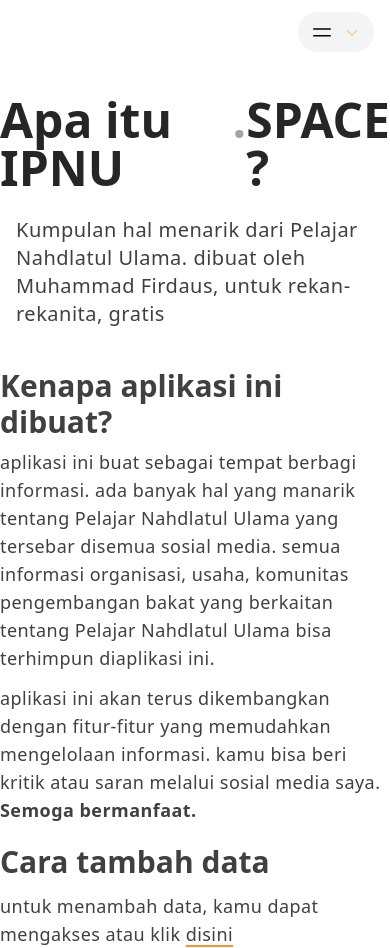
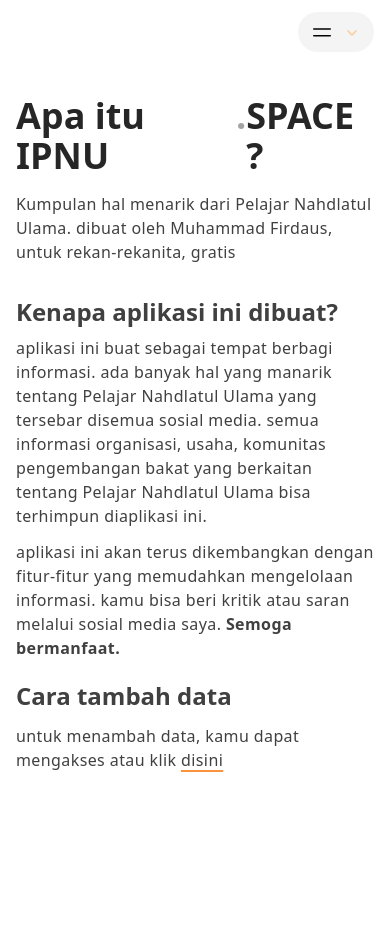
Before and after one commit to mdaushi/ipnuspace, a Nuxt app: page /about in a window 390 px wide. After the commit the page ends 844 px from the top, so only its background shows below. Built offline with nearby package versions, Linux system fonts and the light colour scheme.

Commit message:
cleaning css mobile

```diff
--- a/components/AppContent.vue
+++ b/components/AppContent.vue
@@ -1,9 +1,9 @@
 <template>
-  <div class="px-4 md:px-0 mt-2 grid grid-cols-1 gap-4 md:grid-cols-2">
+  <div class="md:px-0 mt-2 grid grid-cols-1 gap-4 md:grid-cols-2">
     <div
       v-for="col in contents"
       :key="col"
-      class="flex h-full flex-col space-y-2 rounded-xl border border-neutral-200 p-4 transition-all ease-in-out @hover:cursor-pointer hover:border-teal-600 hover:bg-neutral-50 dark:border-neutral-700 dark:hover:bg-neutral-900"
+      class="flex h-full flex-col space-y-2 rounded-xl border border-neutral-200 p-4 transition-all ease-in-out @hover:cursor-pointer hover:border-teal-600 hover:bg-neutral-50"
       href="https://www.figma.com/community/plugin/1125115259670703238"
       target="_blank"
       rel="noreferrer"
@@ -12,12 +12,11 @@
         <!-- img -->
       </div>
       <div class="flex h-full w-full flex-col justify-start">
-        <headline
-          class="text-md mr-2 block font-bold text-neutral-700 dark:text-neutral-200"
-          >{{ col.nama }}</headline
-        >
+        <headline class="text-md mr-2 block font-bold text-neutral-700">{{
+          col.nama
+        }}</headline>
         <p
-          class="block h-max text-sm leading-relaxed tracking-wide text-neutral-500 dark:text-neutral-400 md:text-base"
+          class="block h-max text-sm leading-relaxed tracking-wide text-neutral-500 md:text-base"
         >
           {{ col.deskripsi }}
         </p>
@@ -30,7 +29,7 @@
             :href="col.facebook"
             target="_blank"
             rel="noreferrer"
-            class="flex w-max items-center justify-center rounded-full border border-teal-200 bg-teal-50 px-3 py-1 font-mono text-xs font-normal uppercase leading-tight text-teal-700 hover:cursor-pointer dark:border-teal-900 dark:bg-teal-900/30 dark:text-teal-200"
+            class="flex w-max items-center justify-center rounded-full border border-teal-200 bg-teal-50 px-3 py-1 font-mono text-xs font-normal uppercase leading-tight text-teal-700 hover:cursor-pointer"
           >
             <svg
               xmlns="http://www.w3.org/2000/svg"
@@ -53,7 +52,7 @@
             :href="col.instagram"
             target="_blank"
             rel="noreferrer"
-            class="flex w-max items-center justify-center rounded-full border border-red-200 bg-red-50 px-3 py-1 font-mono text-xs font-normal uppercase leading-tight text-red-700 hover:cursor-pointer dark:border-red-900 dark:bg-red-900/30 dark:text-red-200"
+            class="flex w-max items-center justify-center rounded-full border border-red-200 bg-red-50 px-3 py-1 font-mono text-xs font-normal uppercase leading-tight text-red-700 hover:cursor-pointer"
           >
             <svg
               xmlns="http://www.w3.org/2000/svg"
@@ -76,7 +75,7 @@
             :href="col.website"
             target="_blank"
             rel="noreferrer"
-            class="flex w-max items-center justify-center rounded-full border border-cyan-200 bg-cyan-50 px-3 py-1 font-mono text-xs font-normal uppercase leading-tight text-cyan-700 hover:cursor-pointer dark:border-cyan-900 dark:bg-cyan-900/30 dark:text-cyan-200"
+            class="flex w-max items-center justify-center rounded-full border border-cyan-200 bg-cyan-50 px-3 py-1 font-mono text-xs font-normal uppercase leading-tight text-cyan-700 hover:cursor-pointer"
           >
             <svg
               xmlns="http://www.w3.org/2000/svg"
@@ -96,9 +95,9 @@
         </div>
 
         <!-- kategori -->
-        <div>
+        <div class="hidden md:inline">
           <div
-            class="flex w-max items-center justify-center rounded-lg border px-3 py-1 font-mono text-xs font-normal uppercase leading-tight border border-zinc-200 bg-zinc-50 text-zinc-700 dark:border-zinc-900 dark:bg-zinc-900/30 dark:text-zinc-200"
+            class="flex w-max items-center justify-center rounded-lg border px-3 py-1 font-mono text-xs font-normal uppercase leading-tight border border-zinc-200 bg-zinc-50 text-zinc-700"
           >
             {{ col.kategori }}
           </div>
--- a/components/AppHeader.vue
+++ b/components/AppHeader.vue
@@ -1,6 +1,6 @@
 <template>
   <div class="fixed top-0 z-50 w-full">
-    <div as="nav" class="bg-white dark:bg-black">
+    <div as="nav" class="bg-white">
       <div class="mx-auto max-w-7xl px-4 sm:px-6 lg:px-8">
         <div class="flex h-16 items-center justify-between">
           <div class="flex w-full items-center justify-between">
--- a/components/AppHero.vue
+++ b/components/AppHero.vue
@@ -1,15 +1,14 @@
 <template>
   <h1
-    class="flex w-full justify-center pt-12 text-5xl font-black text-neutral-800 dark:text-neutral-200"
+    class="flex w-full justify-center pt-12 text-4xl md:text-5xl font-black text-neutral-800"
   >
-    {{ beforeTitle }} IPNU<span class="text-neutral-400 dark:text-neutral-600"
-      >.</span
-    >SPACE {{ afterTitle }}
+    {{ beforeTitle }} IPNU<span class="text-neutral-400">.</span>SPACE
+    {{ afterTitle }}
   </h1>
   <div class="mx-auto max-w-3xl">
-    <div class="flex w-full justify-center py-6 px-4 sm:px-6 lg:px-8">
+    <div class="flex w-full justify-center py-4 sm:px-6 lg:px-8">
       <h2
-        class="text-left text-xl tracking-wide text-neutral-700 dark:text-neutral-300 md:text-center"
+        class="text-left text-md md:text-xl tracking-wide text-neutral-700 md:text-center"
       >
         <span v-html="description"></span>
       </h2>
--- a/components/FilterComponent.vue
+++ b/components/FilterComponent.vue
@@ -1,5 +1,5 @@
 <template>
-  <div class="mt-4 grid grid-cols-1 items-center gap-4 md:grid-cols-2">
+  <div class="mt-4 mb-4 grid grid-cols-1 items-center gap-4 md:grid-cols-2">
     <div>
       <FilterSelect></FilterSelect>
     </div>
--- a/components/FilterSelect.vue
+++ b/components/FilterSelect.vue
@@ -1,5 +1,5 @@
 <template>
-  <div class="w-72">
+  <div class="w-auto">
     <Listbox v-model="selectedPerson" @click="selectedFilter">
       <div class="relative mt-1">
         <ListboxButton
--- a/pages/about.vue
+++ b/pages/about.vue
@@ -1,5 +1,5 @@
 <template>
-  <div>
+  <div class="px-4">
     <main class="mx-auto mt-12 h-full w-full max-w-5xl justify-center">
       <div>
         <AppHero
@@ -8,17 +8,17 @@
           :description="description"
         ></AppHero>
         <div class="mt-4">
-          <h1 class="text-3xl font-black text-neutral-700">
+          <h1 class="text-2xl md:text-3xl font-black text-neutral-700">
             Kenapa aplikasi ini dibuat?
           </h1>
-          <p class="mt-2 text-left text-lg tracking-wide text-neutral-700">
+          <p class="mt-2 text-left md:text-lg tracking-wide text-neutral-700">
             aplikasi ini buat sebagai tempat berbagi informasi. ada banyak hal
             yang manarik tentang Pelajar Nahdlatul Ulama yang tersebar disemua
             sosial media. semua informasi organisasi, usaha, komunitas
             pengembangan bakat yang berkaitan tentang Pelajar Nahdlatul Ulama
             bisa terhimpun diaplikasi ini.
           </p>
-          <p class="mt-3 text-left text-lg tracking-wide text-neutral-700">
+          <p class="mt-3 text-left md:text-lg tracking-wide text-neutral-700">
             aplikasi ini akan terus dikembangkan dengan fitur-fitur yang
             memudahkan mengelolaan informasi. kamu bisa beri kritik atau saran
             melalui sosial media saya.
@@ -26,8 +26,10 @@
           </p>
         </div>
         <div class="mt-5">
-          <h1 class="text-3xl font-black text-neutral-700">Cara tambah data</h1>
-          <p class="mt-3 text-left text-lg tracking-wide text-neutral-700">
+          <h1 class="text-2xl md:text-3xl font-black text-neutral-700">
+            Cara tambah data
+          </h1>
+          <p class="mt-3 text-left md:text-lg tracking-wide text-neutral-700">
             untuk menambah data, kamu dapat mengakses
             <a
               href="/tambah"
--- a/pages/index.vue
+++ b/pages/index.vue
@@ -1,5 +1,5 @@
 <template>
-  <div class="">
+  <div class="px-4">
     <main class="mx-auto mt-12 h-full w-full max-w-5xl justify-center">
       <div>
         <AppHero :description="description"></AppHero>
```
